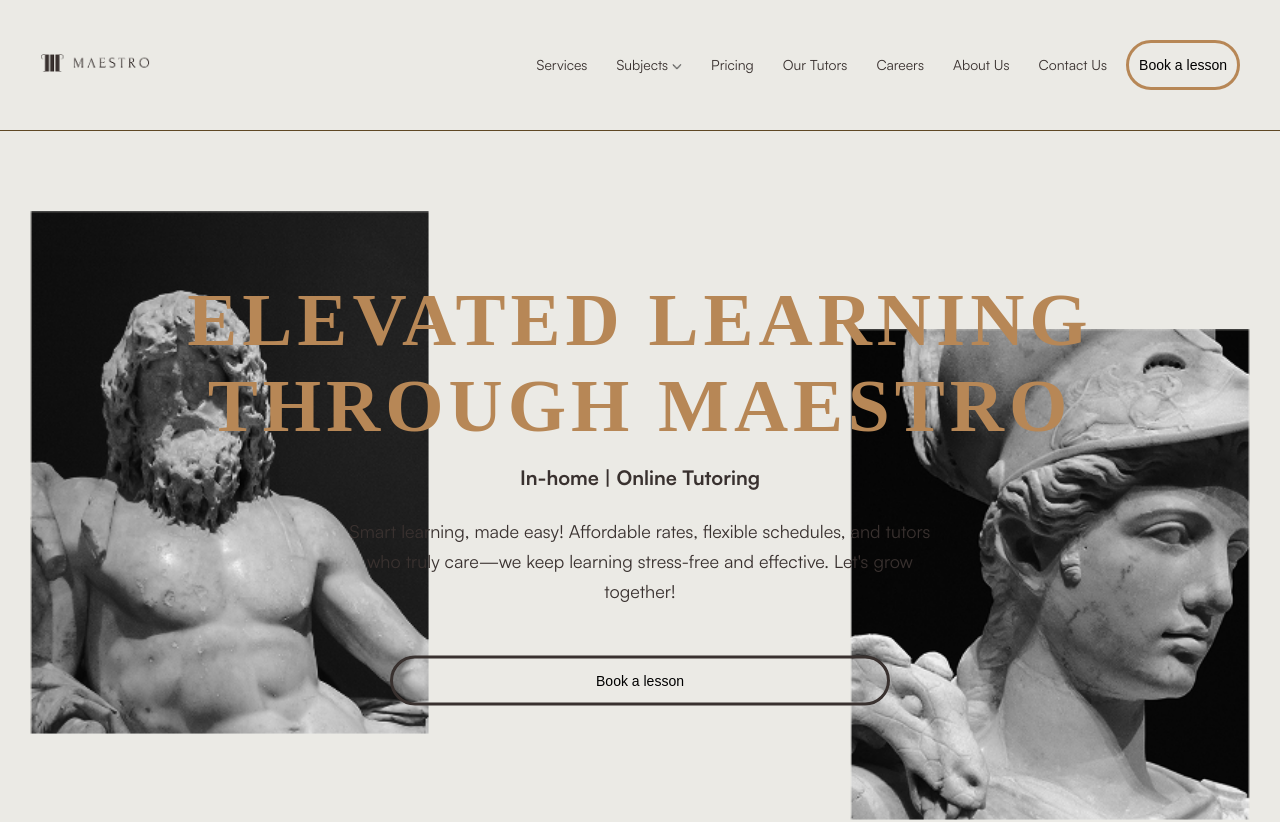
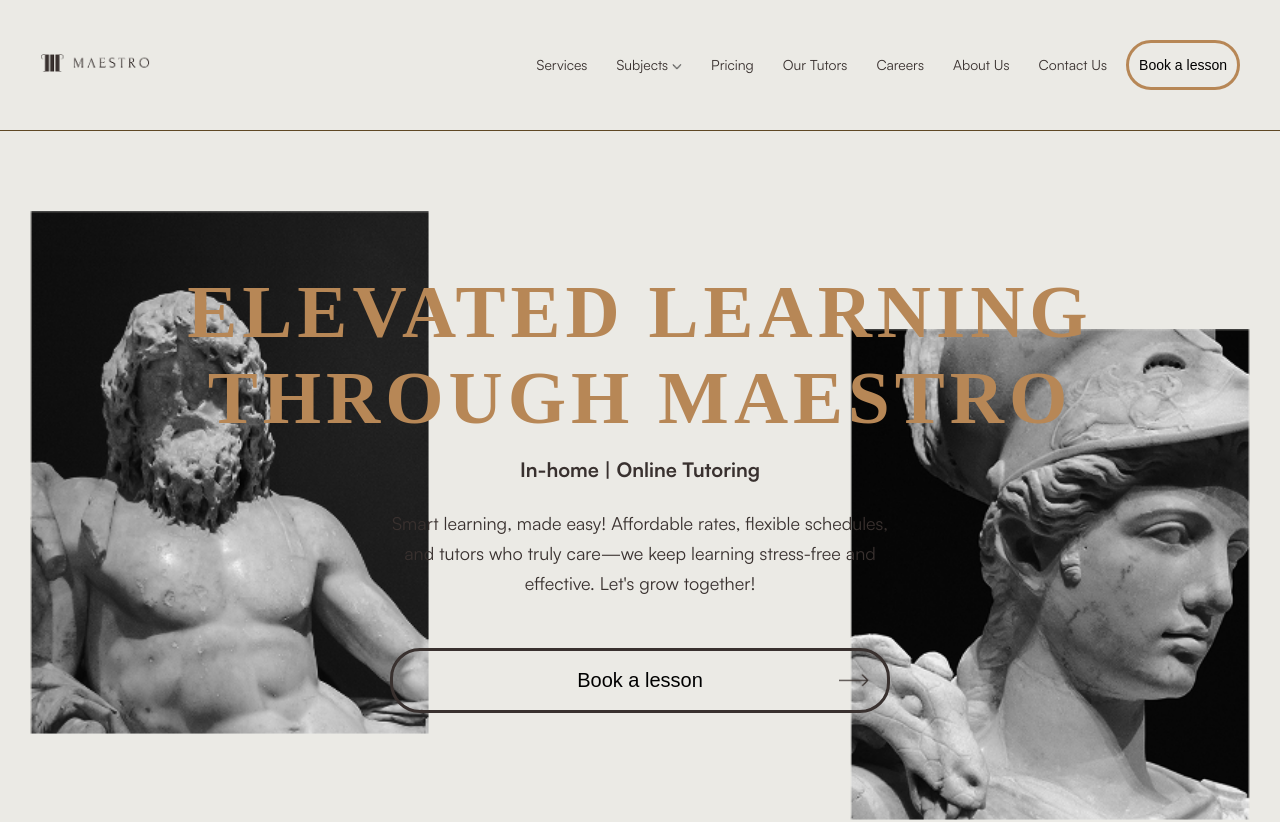
Before and after one commit to samihwadi/maestro-mern, a React (Vite) app in the folder client/maestro-mern/: page / in a window 1280 px wide. Shown: the top 822 px of the page. Built offline with nearby package versions, Linux system fonts and the light colour scheme; a web font is replaced by a local one.

Commit message:
Updated styling font sizes

```diff
--- a/client/maestro-mern/src/components/footer/Footer.scss
+++ b/client/maestro-mern/src/components/footer/Footer.scss
@@ -75,7 +75,8 @@ footer {
             display: flex;
             border-top: solid 0.5px#6F6F6F;
             justify-content: space-between;
-            padding-top: 25px;
+            padding-top: 30px;
+            margin-top: 25px;
             width: 100%;
             .socials-container {
                 width: 20%;
--- a/client/maestro-mern/src/components/landing-page/Landing.scss
+++ b/client/maestro-mern/src/components/landing-page/Landing.scss
@@ -39,7 +39,7 @@
     .image-two {
         align-self: flex-end;
     }
-    .hero-text-wrapper{
+    .hero-text-wrapper {
         z-index: 10;
         width: 1000px;
         top: 45%;
@@ -47,11 +47,31 @@
         transform: translate(-50%, -50%);
         position: absolute;
         text-align: center;
+
         button {
-            font-size: 18px;
-            margin-top: 50px;
+            @include styles.styleButton(styles.$textColorDark, styles.$bgColorLight);
+            position: relative;
             width: 50%;
-            @include styles.styleButton(styles.$textColorDark, styles.$bgColorLight);
+            margin: 50px auto 0;
+            padding: 18px;
+            font-size: 20px;
+            display: flex;
+            align-items: center;
+            justify-content: center;
+
+            img {
+              position: absolute;
+              right: 18px;
+              width: 30px;
+              height: auto;
+              object-fit: contain;
+              display: block;
+            }
+        }
+
+        p {
+            width: 50%;
+            margin: 0 auto;
         }
     }
 }
--- a/client/maestro-mern/src/components/landing-page/Landing.tsx
+++ b/client/maestro-mern/src/components/landing-page/Landing.tsx
@@ -1,3 +1,4 @@
+import { useState } from 'react';
 import Pitch from '../pitch/Pitch';
 import PricingRunner from '../pricing/PricingRunner';
 import Reviews from '../reviews/Reviews';
@@ -9,6 +10,7 @@ import './Landing.scss'
 import { useNavigate } from 'react-router-dom';
 
 const Landing = () => {
+    const [isHovered, setIsHovered] = useState(false);
     const navigate = useNavigate();
     const handleSubmit = () => {
       navigate('/book-lesson')
@@ -22,7 +24,12 @@ const Landing = () => {
             <h1>ELEVATED LEARNING THROUGH MAESTRO</h1>
             <h3>In-home  |  Online Tutoring</h3>
             <p className='text-intro'>Smart learning, made easy! Affordable rates, flexible schedules, and tutors who truly care—we keep learning stress-free and effective. Let's grow together!</p>
-            <button onClick={handleSubmit}>Book a lesson</button>
+            <button onClick={handleSubmit} onMouseEnter={() => setIsHovered(true)} onMouseLeave={() => setIsHovered(false)} >Book a lesson
+                <img
+                src={isHovered ? "/arrow-right-light.png" : "/arrow-right-dark.png"}
+                alt="Right Arrow Icon"
+                />
+            </button>
         </div>
       </div>
       <PromoRunner />
--- a/client/maestro-mern/src/containers/about-us/AboutUs.scss
+++ b/client/maestro-mern/src/containers/about-us/AboutUs.scss
@@ -64,7 +64,7 @@
             }
             p {
                 @include s.paragraphText;
-                font-size: 16px;
+                font-size: 20px;
             }
             button {
                 @include s.styleButton(s.$textColorDark, s.$bgColorLight);
--- a/client/maestro-mern/src/containers/about-us/AboutUs.tsx
+++ b/client/maestro-mern/src/containers/about-us/AboutUs.tsx
@@ -19,7 +19,7 @@ const AboutUs = () => {
         <div className="about-article-wrapper">
             <div className="about-article">
                 <h1>Our Story</h1>
-                <p>What began as a shared vision between two passionate educators has become a mission to empower learners everywhere. We match dedicated tutors with students ready to grow, dream, and thrive</p>
+                <p>What began as a shared vision between two passionate educators has become a mission to empower learners everywhere. We match dedicated tutors with students ready to grow, dream and thrive</p>
                 <button onClick={handleSubmit} onMouseEnter={() => setIsHovered(true)} onMouseLeave={() => setIsHovered(false)} >Book a lesson
                     <img
                     src={isHovered ? "/arrow-right-light.png" : "/arrow-right-dark.png"}
```
